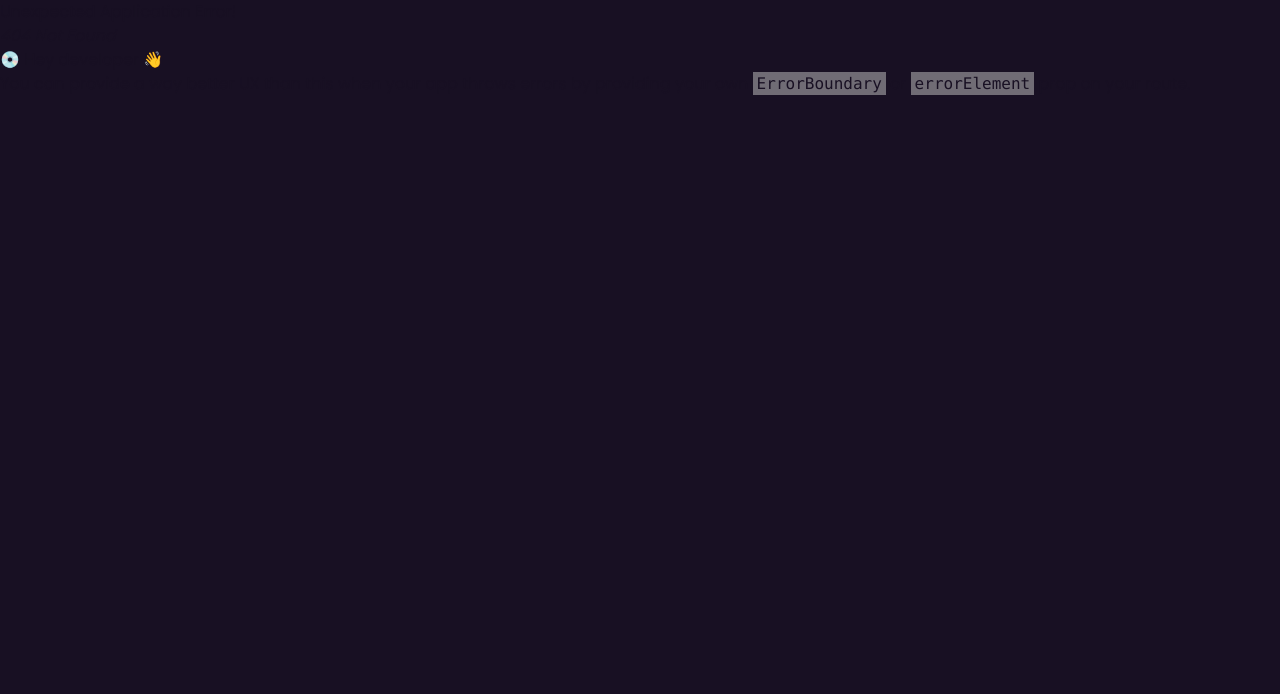
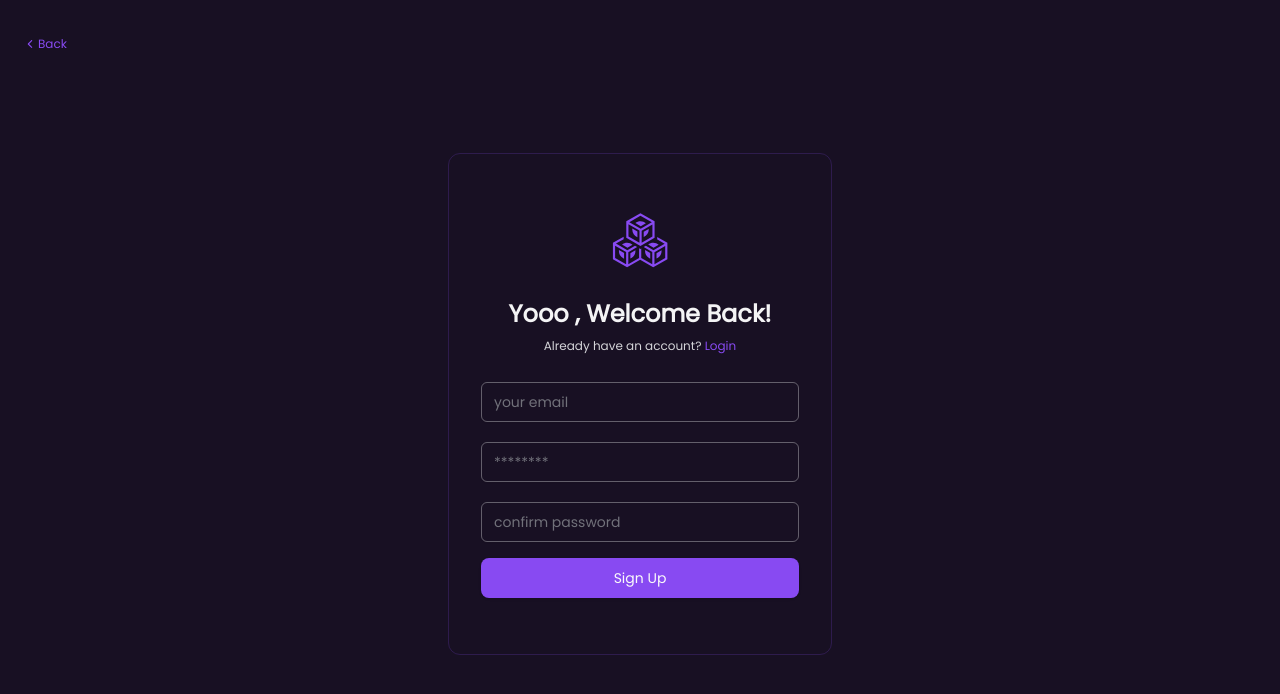
Before and after one commit to Achraftic/votex_frontend, a React (Vite) app: page /signup in a window 1280 px wide. Before the commit this address had no page. Shown: the top 694 px of the page. Built offline with nearby package versions, Linux system fonts and the light colour scheme.

Commit message:
add signup

```diff
--- a/src/components/auth/Form.tsx
+++ b/src/components/auth/Form.tsx
@@ -2,14 +2,19 @@
 import { Input } from '../ui/input'
 import { Button } from '../ui/button'
 import { GiCubeforce } from 'react-icons/gi'
+import { NavLink } from 'react-router'
 
-export default function Form() {
+type FormProps = {
+  type: "login" | "signup",
+}
+export default function Form({ type = "login" }: FormProps) {
   return (
     <form className='w-96   border border-primary/20 hover:border-primary/70 transition ease-in-out duration-200  px-8 py-14 text-sm rounded-xl  '>
       <div className='flex items-center justify-center flex-col mb-6 gap-2 '>
         <GiCubeforce size={60} className="text-primary mb-5" />
         <h1 className='text-2xl font-semibold'>Yooo , Welcome Back!</h1>
-        <p className='text-zinc-300 text-xs'>first time here? <a href="#" className='text-primary'>Sign up</a> </p>
+        {type === "login" ? <p className='text-zinc-300 text-xs'>Don't have an account? <NavLink to="/signup" className='text-primary'>Sign up</NavLink> </p> : <p className='text-zinc-300 text-xs'>Already have an account? <NavLink to="/login" className='text-primary'>Login</NavLink> </p>}
+
 
       </div>
       <div className='flex flex-col gap-4'>
@@ -33,10 +38,21 @@ export default function Form() {
             className="mt-1"
           />
         </div>
+        {type === "signup" &&
+          <div >
 
+            <Input
+              id="Cpassword"
+              type="password"
+              placeholder="confirm password"
+              required
+              className="mt-1"
+            />
+          </div>
+        }
 
-        <Button  size="lg" className='rounded-lg '>
-          Submit
+        <Button size="lg" className='rounded-lg '>
+          {type === "login" ? "Login" : "Sign Up"}
         </Button>
       </div>
     </form>
--- a/src/pages/auth/Login.tsx
+++ b/src/pages/auth/Login.tsx
@@ -3,6 +3,6 @@ import Form from '../../components/auth/Form'
 
 export default function Login() {
   return (
-    <Form />
+    <Form type="login" />
   )
 }
--- a/src/pages/auth/SignUp.tsx
+++ b/src/pages/auth/SignUp.tsx
@@ -0,0 +1,7 @@
+import Form from '../../components/auth/Form'
+
+export default function SignUp() {
+  return (
+    <Form type="signup" />
+  )
+}
--- a/src/router.tsx
+++ b/src/router.tsx
@@ -5,6 +5,7 @@ import Home from "./pages/Home";
 import About from "./pages/About";
 import AuthLayout from "./layouts/AuthLayout";
 import Login from "./pages/auth/Login";
+import SignUp from "./pages/auth/SignUp";
 
 export const router = createBrowserRouter([
     {
@@ -32,8 +33,8 @@ export const router = createBrowserRouter([
                 element: <Login />,
             },
             {
-                path: "/register", // This is the default route
-                element: <About />,
+                path: "/signup", // This is the default route
+                element: <SignUp />,
             },
         ]
     }
```
